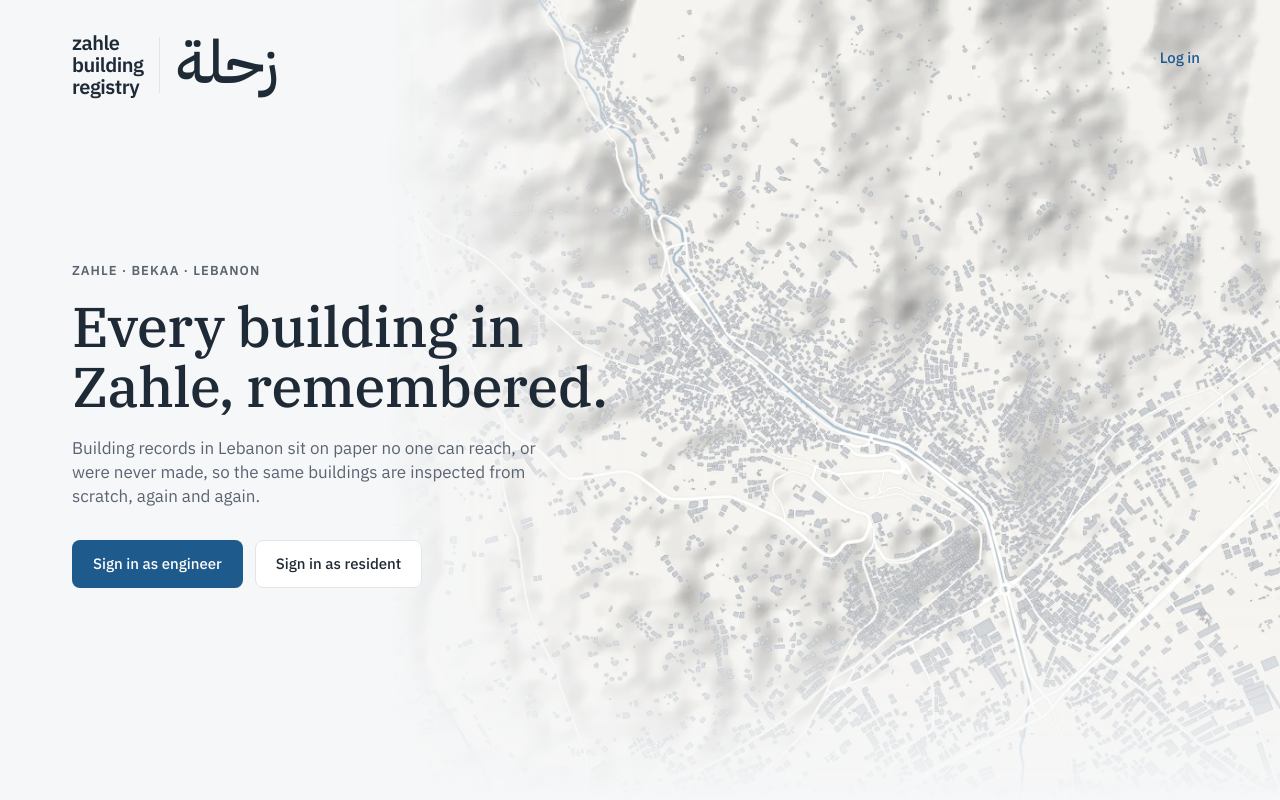
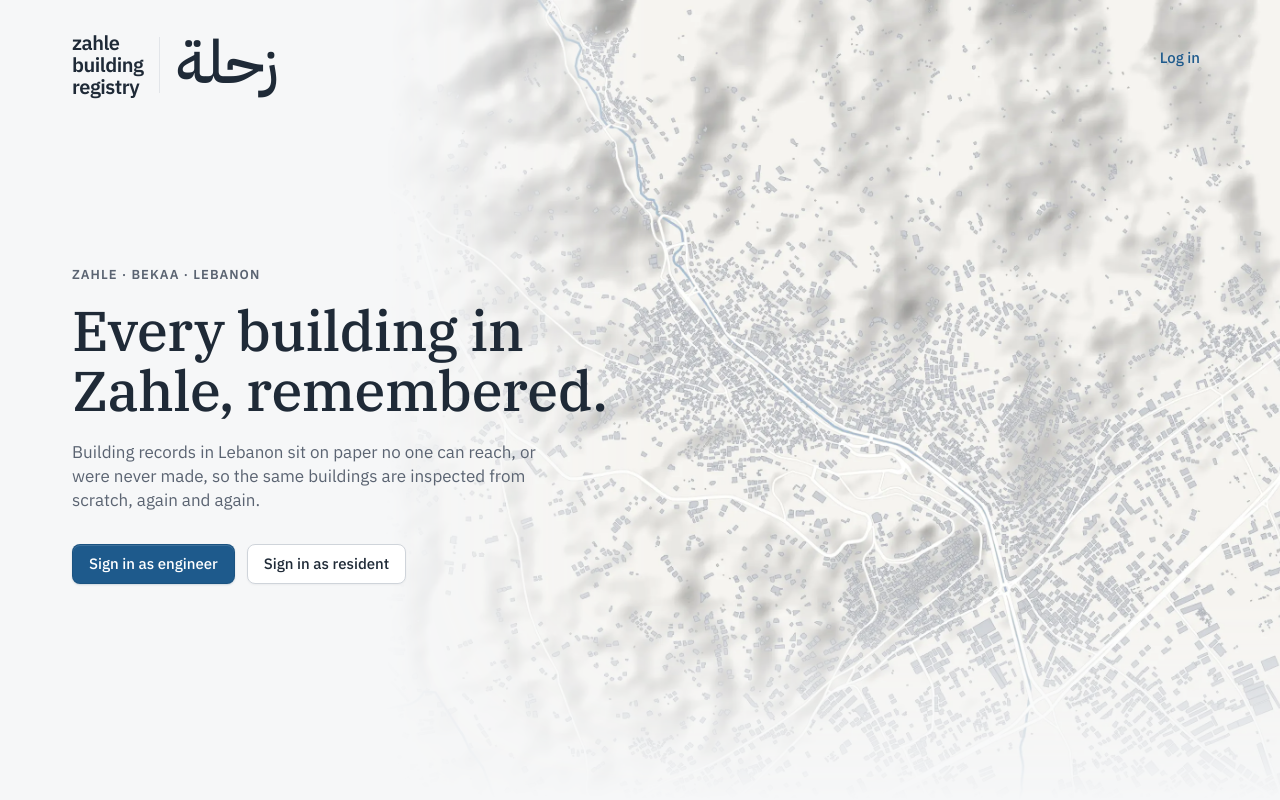
Before and after one commit to CharbelMichelMoutran/zahle-registry, a Next.js app: page /welcome in a window 1280 px wide. Shown: the top 800 px of the page. Built offline with nearby package versions, Linux system fonts and the light colour scheme.

Commit message:
Buttons: one crisp style for every button
40px visual height with a 44px hit area, 8px corners, Plex Sans medium, a fine
border on secondary buttons, spring press to 0.97. Rating chips and the tray
tabs follow the same corners.

Co-Authored-By: Claude Opus 5.5 <noreply@anthropic.com>

```diff
--- a/src/components/BuildingPanel.tsx
+++ b/src/components/BuildingPanel.tsx
@@ -236,7 +236,7 @@ export default BuildingPanel;
 /** History | Create report, as a simple segmented control. The selected pill slides. */
 function Tabs({ tab, onTab, count }: Props & { count: number | null }) {
   return (
-    <div role="tablist" aria-label="Building record" className="flex rounded-full bg-surface-soft p-0.5">
+    <div role="tablist" aria-label="Building record" className="flex rounded-control bg-surface-soft p-0.5">
       {(["history", "create"] as const).map((t) => (
         <button
           key={t}
@@ -244,7 +244,7 @@ function Tabs({ tab, onTab, count }: Props & { count: number | null }) {
           type="button"
           aria-selected={tab === t}
           onClick={() => onTab(t)}
-          className={`relative min-h-10 rounded-full px-3 text-body font-medium whitespace-nowrap transition-colors focus-visible:outline-2 focus-visible:outline-accent sm:px-4 ${
+          className={`relative min-h-10 rounded-[6px] px-3 text-body font-medium whitespace-nowrap transition-colors focus-visible:outline-2 focus-visible:outline-accent sm:px-4 ${
             tab === t ? "text-ink" : "text-muted hover:text-ink"
           }`}
         >
@@ -252,7 +252,7 @@ function Tabs({ tab, onTab, count }: Props & { count: number | null }) {
             <motion.span
               layoutId="tray-tab-indicator"
               transition={springSnappy}
-              className="absolute inset-0 rounded-full border border-line bg-surface shadow-soft"
+              className="absolute inset-0 rounded-[6px] border border-line bg-surface shadow-soft"
             />
           )}
           <span className="relative">
--- a/src/components/report/ColourBadge.tsx
+++ b/src/components/report/ColourBadge.tsx
@@ -37,7 +37,7 @@ export function ColourBadge({
 }) {
   const c = COLOUR_CONTENT[colour];
   return (
-    <span className={`inline-flex items-center rounded-full border font-medium text-ink ${SIZE[size]} ${STATUS_BG[colour]}`}>
+    <span className={`inline-flex items-center rounded-chip border font-medium text-ink ${SIZE[size]} ${STATUS_BG[colour]}`}>
       <RatingArches colour={colour} large={size === "large"} className={STATUS_TEXT[colour]} />
       {long ? c.label : c.word}
     </span>
@@ -47,7 +47,7 @@ export function ColourBadge({
 /** Neutral, with the "unknown" hatch; never styled as a warning (plan rule 3). */
 export function NotYetInspectedBadge({ size = "small" }: { size?: keyof typeof SIZE }) {
   return (
-    <span className={`inline-flex items-center rounded-full border border-line bg-surface font-medium text-muted ${SIZE[size]}`}>
+    <span className={`inline-flex items-center rounded-chip border border-line bg-surface font-medium text-muted ${SIZE[size]}`}>
       <span className={`hatch shrink-0 rounded-[4px] border border-line ${size === "large" ? "h-5 w-5" : "h-3.5 w-3.5"}`} aria-hidden />
       {NOT_YET_INSPECTED}
     </span>
--- a/src/components/ui/Button.tsx
+++ b/src/components/ui/Button.tsx
@@ -2,34 +2,20 @@
 
 import { motion, type HTMLMotionProps } from "motion/react";
 import { springSnappy } from "@/lib/motion";
+import { buttonClass, type ButtonVariant } from "./button-styles";
 
-type Variant = "primary" | "secondary" | "ghost";
-
-const VARIANT: Record<Variant, string> = {
-  primary:
-    "bg-accent text-white hover:bg-accent-strong disabled:bg-surface-soft disabled:text-muted disabled:border-line border border-transparent",
-  secondary: "border border-line bg-surface text-ink hover:bg-surface-soft",
-  ghost: "border border-transparent text-muted hover:bg-surface-soft hover:text-ink",
-};
-
-/** Every button presses to 0.97 and springs back (DESIGN.md section 6). */
+/** Every button presses to 0.97 and springs back (DESIGN.md section 6). Looks: ./button-styles.ts. */
 export function Button({
   variant = "primary",
   className = "",
   ...props
-}: HTMLMotionProps<"button"> & { variant?: Variant }) {
+}: HTMLMotionProps<"button"> & { variant?: ButtonVariant }) {
   return (
     <motion.button
       type="button"
       whileTap={props.disabled ? undefined : { scale: 0.97 }}
       transition={springSnappy}
-      className={[
-        "inline-flex min-h-11 items-center justify-center gap-2 rounded-control px-4 text-body font-medium",
-        "transition-colors focus-visible:outline-2 focus-visible:outline-offset-2 focus-visible:outline-accent",
-        "disabled:cursor-not-allowed",
-        VARIANT[variant],
-        className,
-      ].join(" ")}
+      className={buttonClass(variant, className)}
       {...props}
     />
   );
--- a/src/components/ui/LinkButton.tsx
+++ b/src/components/ui/LinkButton.tsx
@@ -3,15 +3,11 @@
 import Link from "next/link";
 import { motion } from "motion/react";
 import { springSnappy } from "@/lib/motion";
+import { buttonClass, type ButtonVariant } from "./button-styles";
 
 const MotionLink = motion.create(Link);
 
-const VARIANT = {
-  primary: "border border-transparent bg-accent text-white hover:bg-accent-strong",
-  secondary: "border border-line bg-surface text-ink hover:bg-surface-soft",
-} as const;
-
-/** A link that looks and presses like a Button (DESIGN.md section 6): scale 0.97, spring back. */
+/** A link that looks and presses like a Button (DESIGN.md sections 6 and 15): scale 0.97, spring back. */
 export function LinkButton({
   href,
   variant = "primary",
@@ -19,22 +15,12 @@ export function LinkButton({
   children,
 }: {
   href: string;
-  variant?: keyof typeof VARIANT;
+  variant?: ButtonVariant;
   className?: string;
   children: React.ReactNode;
 }) {
   return (
-    <MotionLink
-      href={href}
-      whileTap={{ scale: 0.97 }}
-      transition={springSnappy}
-      className={[
-        "inline-flex min-h-12 touch-manipulation items-center justify-center gap-2 rounded-control px-5 text-body font-medium select-none",
-        "transition-colors focus-visible:outline-2 focus-visible:outline-offset-2 focus-visible:outline-accent",
-        VARIANT[variant],
-        className,
-      ].join(" ")}
-    >
+    <MotionLink href={href} whileTap={{ scale: 0.97 }} transition={springSnappy} className={buttonClass(variant, className)}>
       {children}
     </MotionLink>
   );
--- /dev/null
+++ b/src/components/ui/button-styles.ts
@@ -0,0 +1,32 @@
+/**
+ * Button looks (DESIGN.md sections 5 and 15), shared by <Button> and <LinkButton>.
+ *
+ * Crisp: 8px corners, a 40px visual height, IBM Plex Sans medium. The hit area
+ * reaches 44px through an invisible ::after, so the button looks tight but is
+ * still easy to tap on site. Secondary buttons carry a fine border. The press
+ * (scale 0.97, spring back) is added by the components.
+ */
+export type ButtonVariant = "primary" | "secondary" | "ghost";
+
+const BASE =
+  "relative inline-flex h-10 shrink-0 touch-manipulation items-center justify-center gap-2 rounded-control px-4 " +
+  "text-body font-medium whitespace-nowrap select-none " +
+  "after:absolute after:inset-x-0 after:-inset-y-0.5 after:content-[''] " +
+  "transition-[background-color,border-color,color,box-shadow] duration-150 ease-out " +
+  "focus-visible:outline-2 focus-visible:outline-offset-2 focus-visible:outline-accent " +
+  "disabled:cursor-not-allowed";
+
+const VARIANT: Record<ButtonVariant, string> = {
+  primary:
+    "border border-accent-strong/40 bg-accent text-white shadow-[inset_0_1px_0_rgb(255_255_255/0.14),0_1px_2px_rgb(23_74_112/0.18)] " +
+    "hover:bg-accent-strong active:bg-accent-strong " +
+    "disabled:border-line disabled:bg-surface-soft disabled:text-muted disabled:shadow-none",
+  secondary:
+    "border border-line-strong bg-surface text-ink shadow-[0_1px_2px_rgb(31_42_55/0.05)] " +
+    "hover:border-[#bcc3cb] hover:bg-surface-soft active:bg-surface-soft " +
+    "disabled:text-muted disabled:shadow-none",
+  ghost: "border border-transparent text-muted hover:bg-surface-soft hover:text-ink active:bg-surface-soft",
+};
+
+export const buttonClass = (variant: ButtonVariant = "primary", className = "") =>
+  `${BASE} ${VARIANT[variant]} ${className}`;
```
